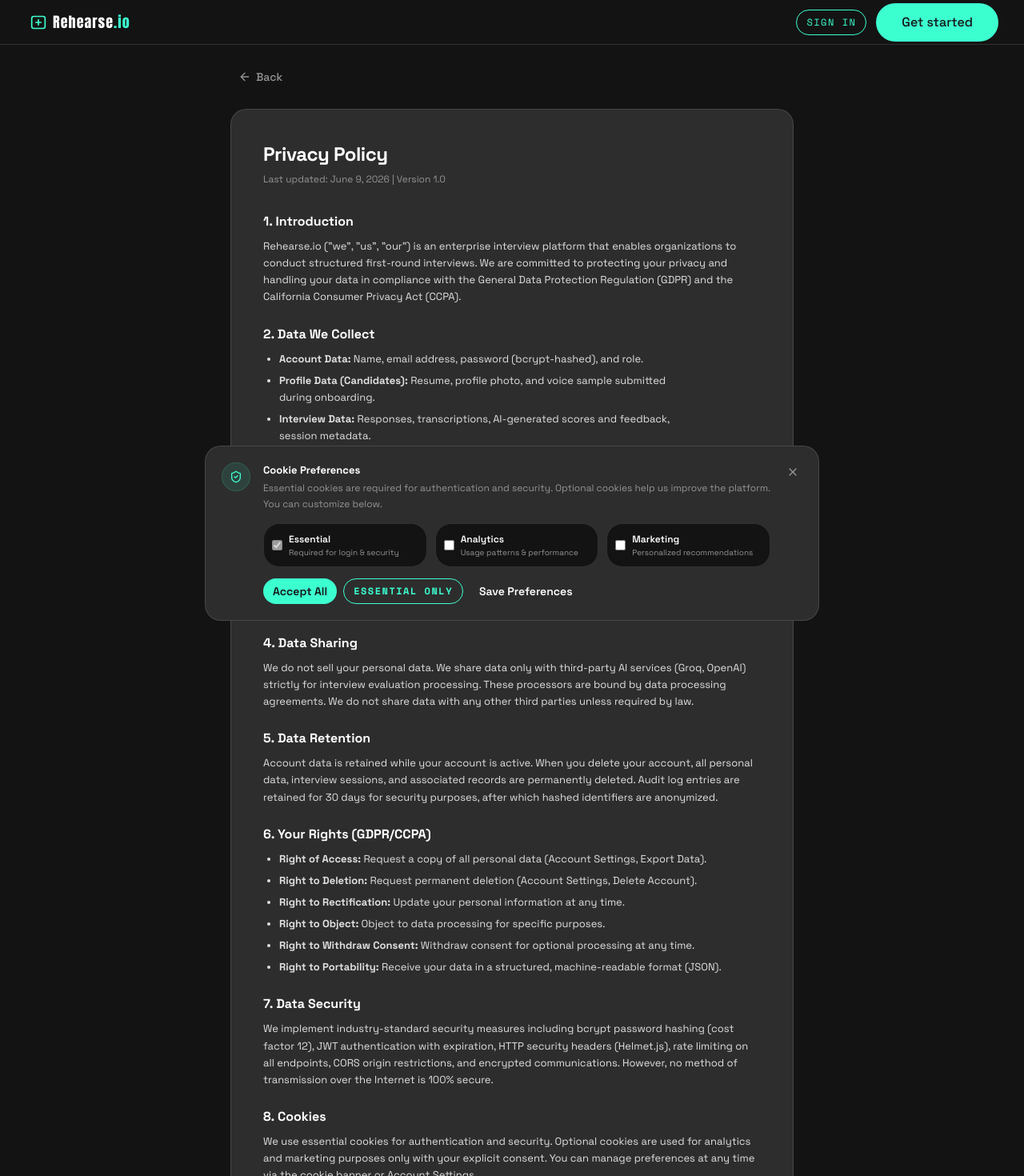
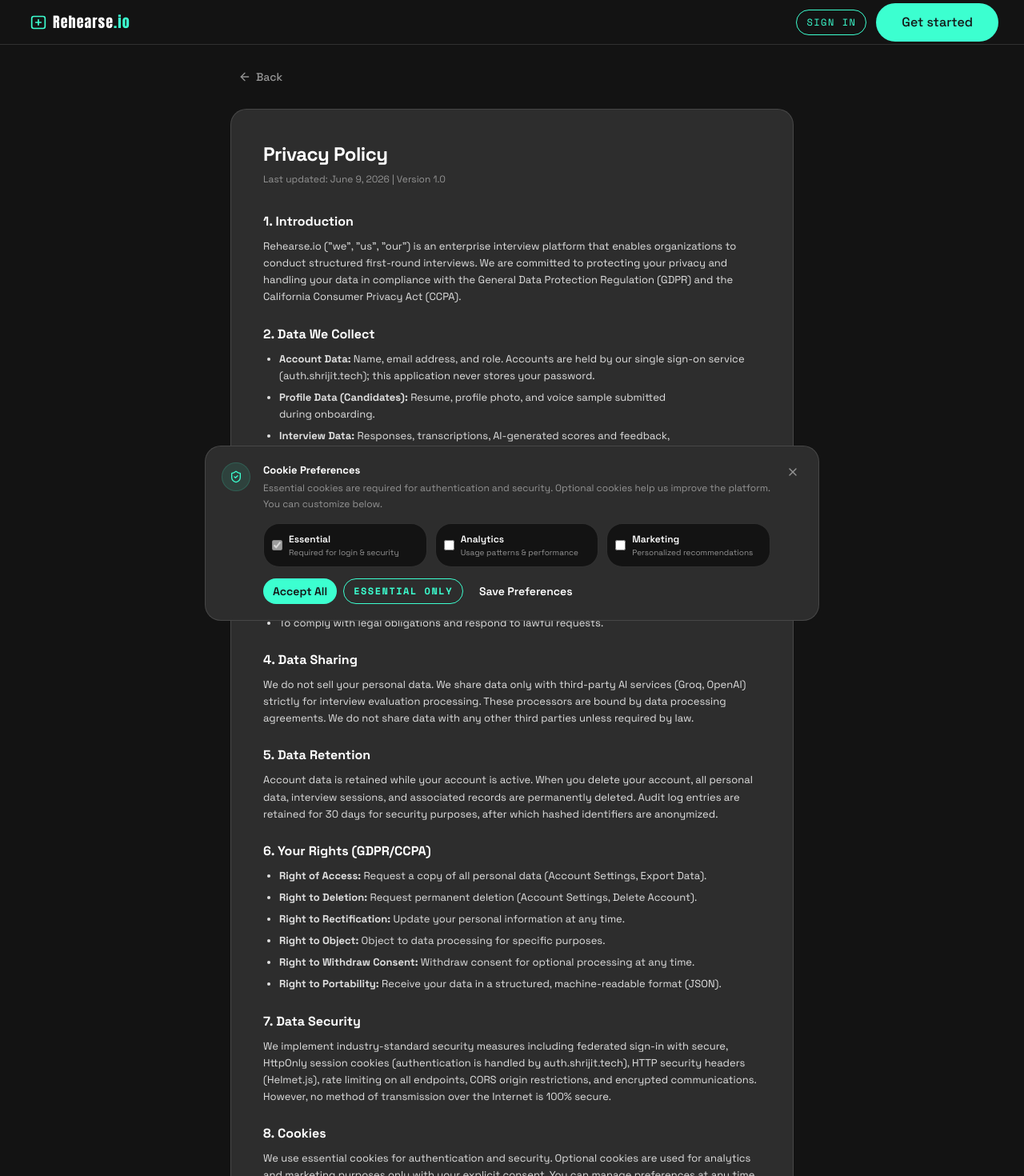
Before and after one commit to shrijit37/Rehearse.io, a React (Vite) app in the folder frontend/: page /privacy in a window 1280 px wide. Shown: the top 1470 px of the page at 80% size. Built offline with nearby package versions, Linux system fonts and the light colour scheme; no server answers.

Commit message:
docs(privacy): stop claiming this app stores bcrypt passwords

```diff
--- a/frontend/src/pages/PrivacyPolicy.tsx
+++ b/frontend/src/pages/PrivacyPolicy.tsx
@@ -32,7 +32,8 @@ const PrivacyPolicy = () => {
               <section>
                 <h2 className="text-base font-bold text-foreground mb-2">2. Data We Collect</h2>
                 <ul className="list-disc pl-5 space-y-1.5">
-                  <li><strong>Account Data:</strong> Name, email address, password (bcrypt-hashed), and role.</li>
+                  <li><strong>Account Data:</strong> Name, email address, and role. Accounts are held by our
+                  single sign-on service (auth.shrijit.tech); this application never stores your password.</li>
                   <li><strong>Profile Data (Candidates):</strong> Resume, profile photo, and voice sample submitted during onboarding.</li>
                   <li><strong>Interview Data:</strong> Responses, transcriptions, AI-generated scores and feedback, session metadata.</li>
                   <li><strong>Consent Records:</strong> Cookie and data processing consent choices with timestamps and version.</li>
@@ -83,10 +84,10 @@ const PrivacyPolicy = () => {
               <section>
                 <h2 className="text-base font-bold text-foreground mb-2">7. Data Security</h2>
                 <p>
-                  We implement industry-standard security measures including bcrypt password hashing (cost factor 12),
-                  JWT authentication with expiration, HTTP security headers (Helmet.js), rate limiting on all endpoints,
-                  CORS origin restrictions, and encrypted communications. However, no method of transmission over the
-                  Internet is 100% secure.
+                  We implement industry-standard security measures including federated sign-in with secure,
+                  HttpOnly session cookies (authentication is handled by auth.shrijit.tech), HTTP security headers
+                  (Helmet.js), rate limiting on all endpoints, CORS origin restrictions, and encrypted
+                  communications. However, no method of transmission over the Internet is 100% secure.
                 </p>
               </section>
 
```
